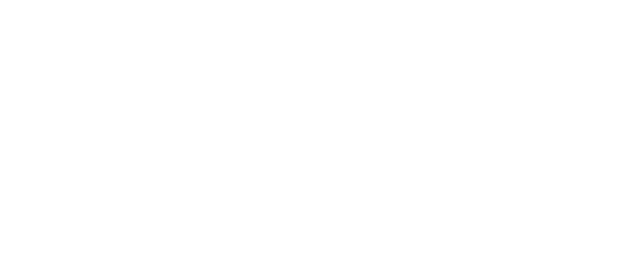
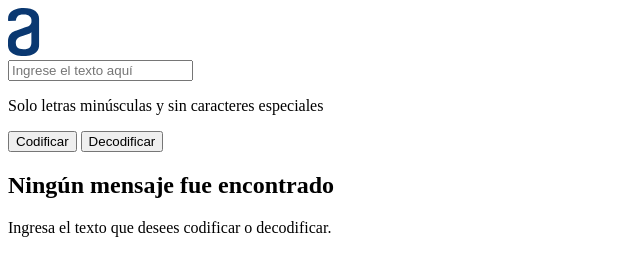
Before and after one commit to MarcosLopezM/ChallengeONE-PrincipianteEnProgramacion, a website: page index.html in a window 1280 px wide. Shown: the whole page, without its empty margins (0-640 px from the left). Drawn offline with Linux system fonts and the light colour scheme.

Commit message:
Adding non-stylized web page

```diff
--- a/index.html
+++ b/index.html
@@ -1,5 +1,5 @@
 <!DOCTYPE html>
-<html lang="en">
+<html lang="es">
 <head>
     <meta charset="UTF-8">
     <meta http-equiv="X-UA-Compatible" content="IE=edge">
@@ -8,6 +8,24 @@
     <title>Codificador - Oracle ONE</title>
 </head>
 <body>
+    <nav>
+        <img src="alura.svg" alt="Alura LATAM logo">
+    </nav>
+    <main>
+        <section>
+            <label><input type="text" placeholder="Ingrese el texto aquí"></label>
+            <p>Solo letras minúsculas y sin caracteres especiales</p>
 
+            <div>
+                <button type="button">Codificar</button>
+                <button type="button">Decodificar</button>
+            </div>
+        </section>
+
+        <section>
+            <h2>Ningún mensaje fue encontrado</h2>
+            <p>Ingresa el texto que desees codificar o decodificar.</p>
+        </section>
+    </main>
 </body>
 </html>
```
Also changed, not shown: public/Muñeco.png (added), public/Muñeco.svg (added).
